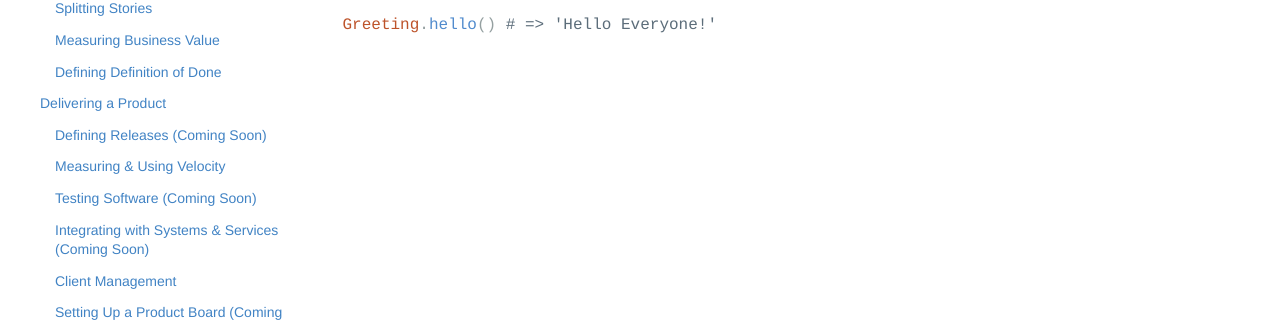
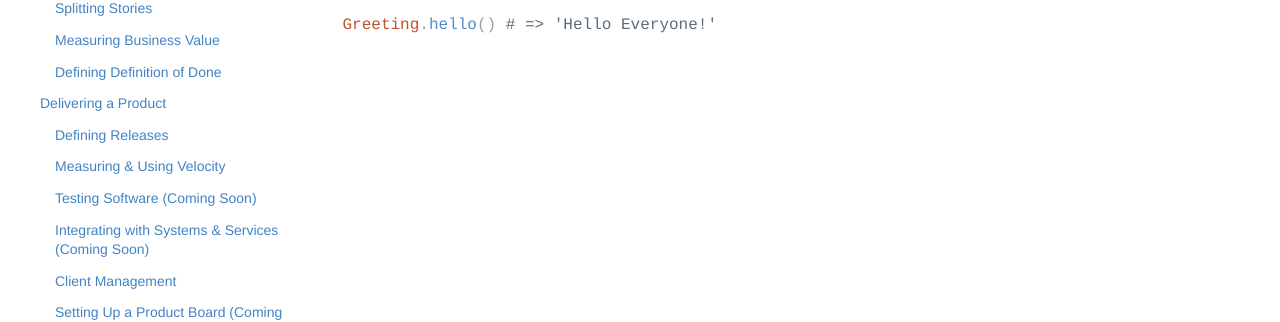
Before and after one commit to KnightPointSystems/kps_playbook, a Jekyll site: the page built from engineering.md, in a window 1280 px wide and 900 px high, scrolled down 964 px. Shown: the part 185-507 px from the top of the window. Built offline with Jekyll 4.4.1, drawn with Linux system fonts in a browser that asks for light colours; nearby versions of some CDN libraries.

Commit message:
Update product-plays.html

```diff
--- a/_includes/product-plays.html
+++ b/_includes/product-plays.html
@@ -44,7 +44,7 @@
                         </ul></ul></ul>
                     <li><a href="{{ site.baseurl }}/delivering-product">Delivering a Product</a></li>
                     <ul><ul><ul>
-                            <li><a href="{{ site.baseurl }}/defining-releases">Defining Releases (Coming Soon)</a></li>
+                            <li><a href="{{ site.baseurl }}/defining-releases">Defining Releases</a></li>
                             <li><a href="{{ site.baseurl }}/measuring-velocity">Measuring &amp; Using Velocity</a></li>
                             <li><a href="{{ site.baseurl }}/testing-software">Testing Software (Coming Soon)</a></li>
                             <li><a href="{{ site.baseurl }}/integrating-systems-services">Integrating with Systems &amp; Services (Coming Soon)</a></li>
```
